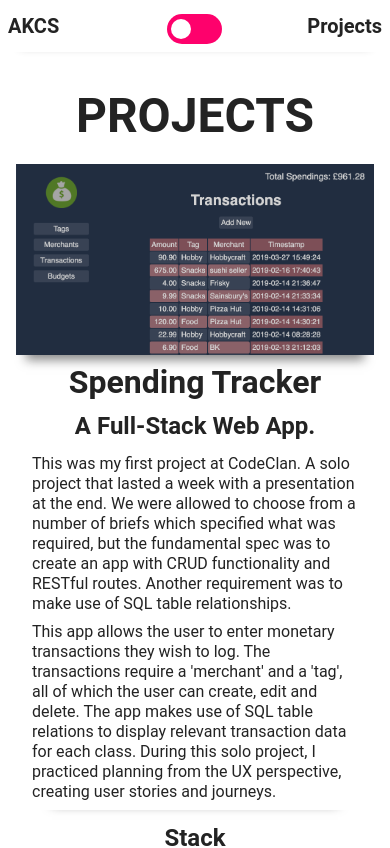
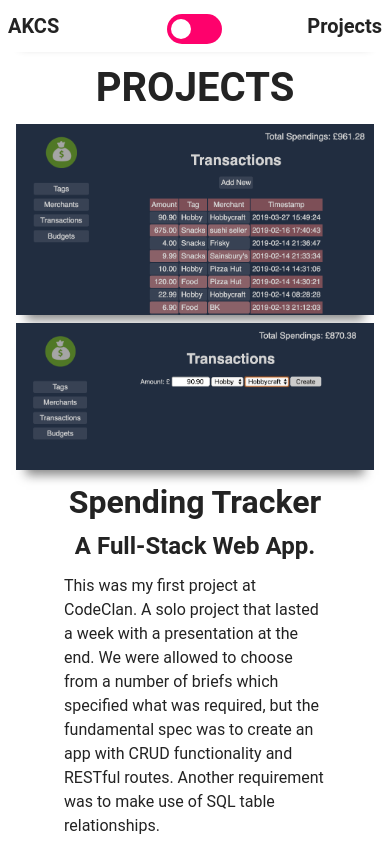
Before and after one commit to akcshing/alex-portfolio, a React (Create React App) app: page /projects in a window 390 px wide. Shown: the top 848 px of the page. Built offline with nearby package versions, Linux system fonts and the light colour scheme.

Commit message:
Change styling of project images and even out padding

```diff
--- a/src/containers/Projects/Projects.js
+++ b/src/containers/Projects/Projects.js
@@ -6,7 +6,10 @@ const Projects = (props) => (
 	<div className="content-container">
 		<h1>PROJECTS</h1>
 		<div className="project-container">
-			<img alt="transactions" src={transactions}></img>
+			<div className="project-images">
+				<img alt="transactions" src={transactions}></img>
+				<img alt="new-transactions" src={newtransaction}></img>
+			</div>
 			<div className="project-title">
 				<h2>Spending Tracker</h2>
 				<h3>A Full-Stack Web App.</h3>
@@ -28,7 +31,6 @@ const Projects = (props) => (
 					<a href="https://github.com/akcshing/Spending_tracker_project">Check out the project on <span className="github-link">Github</span></a>
 				</div>
 			</div>
-			<img alt="new-transactions" src={newtransaction}></img>
 		</div>
 	</div>
 );
--- a/src/scss/containers/App.scss
+++ b/src/scss/containers/App.scss
@@ -20,6 +20,10 @@ html[data-theme='dark'] {
 
 header {
 	height: $header-height;
+
+	@media only screen and (max-width: 768px) {
+		height: rem-calc(52);
+	}
 }
 
 main {
@@ -28,7 +32,7 @@ main {
 
 footer {
 	text-align: center;
-	padding: 0.5rem;
+	padding: 1.5rem;
 }
 
 .page-container {
@@ -42,11 +46,12 @@ footer {
 		font-weight: bold;
 
 		@media only screen and (max-width: 1024px) {
+			font-size: 2rem;
 			text-align: center;
 		}
 
 		@media only screen and (max-width: 768px) {
-			font-size: 2rem;
+
 		}
 	}
 
@@ -56,11 +61,12 @@ footer {
 		font-weight: bold;
 
 		@media only screen and (max-width: 1024px) {
+			font-size: 1.5rem;
 			text-align: center;
 		}
 
 		@media only screen and (max-width: 768px) {
-			font-size: 1.5rem;
+
 		}
 	}
 
@@ -71,21 +77,21 @@ footer {
 	}
 
 	p {
-		line-height: 125%;
+		line-height: 150%;
 	}
 
 	.content-container {
 		margin: 0 1rem;
 		h1 {
+			text-align: center;
 			margin: 1.5rem 0;
 			padding: 0 1rem;
-			font-size: 4rem;
+			font-size: 3rem;
 			font-weight: bold;
 
 			@media only screen and (max-width: 1024px) {
-				text-align: center;
-				font-size: 3rem;
-				margin-bottom: 1rem;
+				font-size: 2.5rem;
+				margin: 1rem 0;
 			}
 		}
 
--- a/src/scss/containers/projects.scss
+++ b/src/scss/containers/projects.scss
@@ -1,27 +1,50 @@
 .project-container {
 	max-width: 1280px;
 
-	img {
-		width: 100%;
-		margin: 3rem auto;
-		box-shadow: 0px 15px 10px -10px rgba(17, 17, 17, 0.5);
+	.project-images {
+		display: flex;
+		flex-wrap: wrap;
+		justify-content: space-between;
+		margin-bottom: 1.5rem;
 
-		@media only screen and (max-width: 1024px) {
-			margin: 1rem auto;
+		@media only screen and (max-width: 1024px){
+			margin-bottom: 1rem;
 		}
 
-		@media only screen and (max-width: 768px) {
-			margin: 0.5rem auto;
+		@media only screen and (max-width: 768){
+			margin-bottom: 0.5rem;
+		}
+
+		img {
+			align-self: center;
+			width: 47.5%;
+			box-shadow: 0px 15px 10px -10px rgba(17, 17, 17, 0.5);
+
+			@media only screen and (max-width: 1024px) {
+				width: 80%;
+				margin: 0 auto;
+				margin-bottom: 1rem;
+
+				&:last-child {
+					margin-bottom: 0;
+				}
+			}
+
+			@media only screen and (max-width: 768px) {
+				width: 100%;
+				margin: 0 auto;
+				margin-bottom: 0.5rem;
+			}
 		}
 	}
 
 	.project-title {
-		padding: 0 1rem;
+		padding: 0 3rem;
 	}
 
 	.project-info {
 		display: flex;
-		padding: 0 1rem;
+		padding: 0 3rem;
 
 		@media only screen and (max-width: 1024px) {
 			flex-wrap: wrap;
@@ -33,8 +56,8 @@
 			margin-right: 5%;
 
 			@media only screen and (max-width: 1024px) {
-				margin: 0 auto;
-				width: 80%;
+				margin: 0;
+				width: 100%;
 				margin-bottom: 1rem;
 				box-shadow: 0px 15px 10px -20px rgba(17, 17, 17, 0.5);
 			}
@@ -70,6 +93,7 @@
 
 			ul {
 				margin-bottom: 2rem;
+				line-height: 125%;
 
 				@media only screen and (max-width: 1024px) {
 					font-size: rem-calc(20);
```
